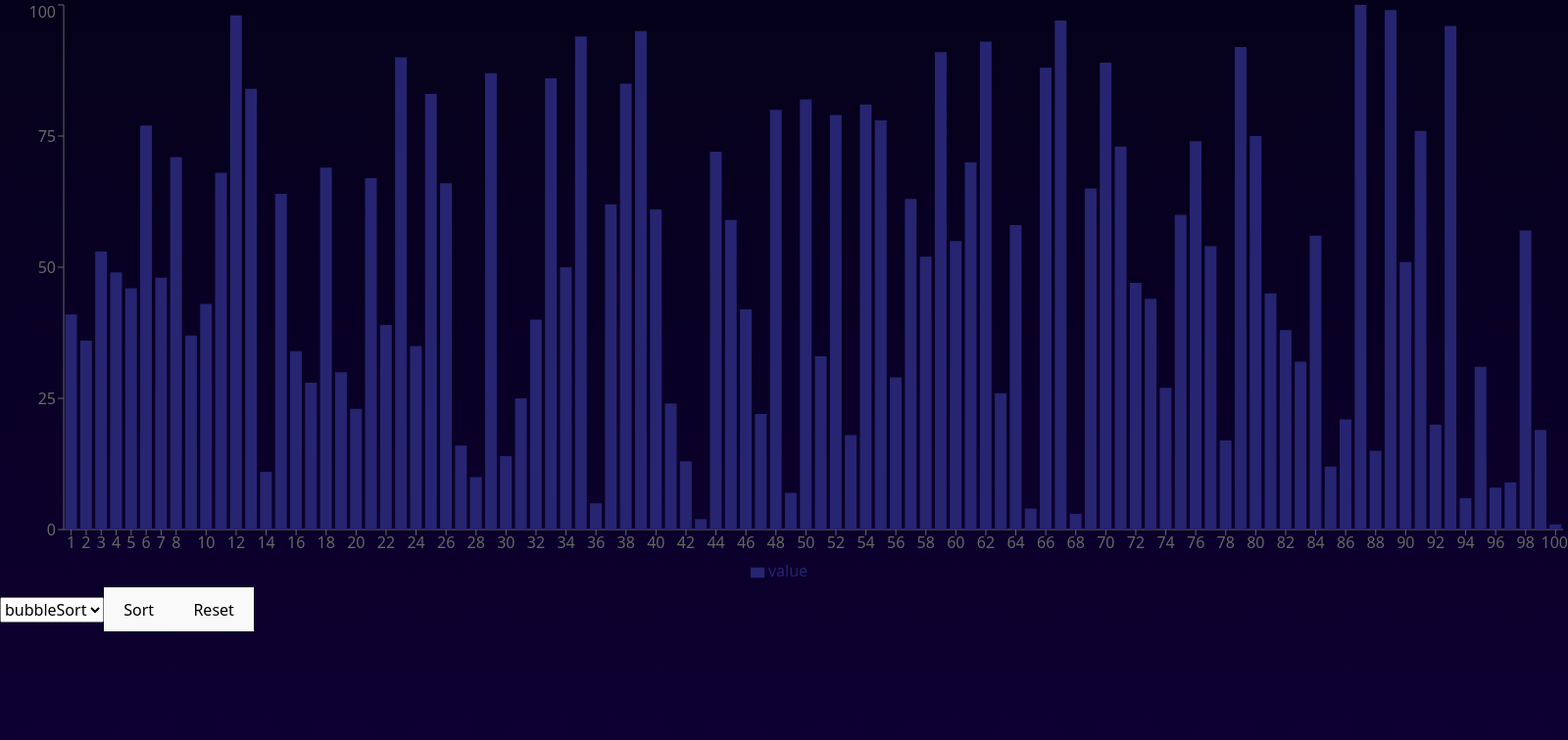
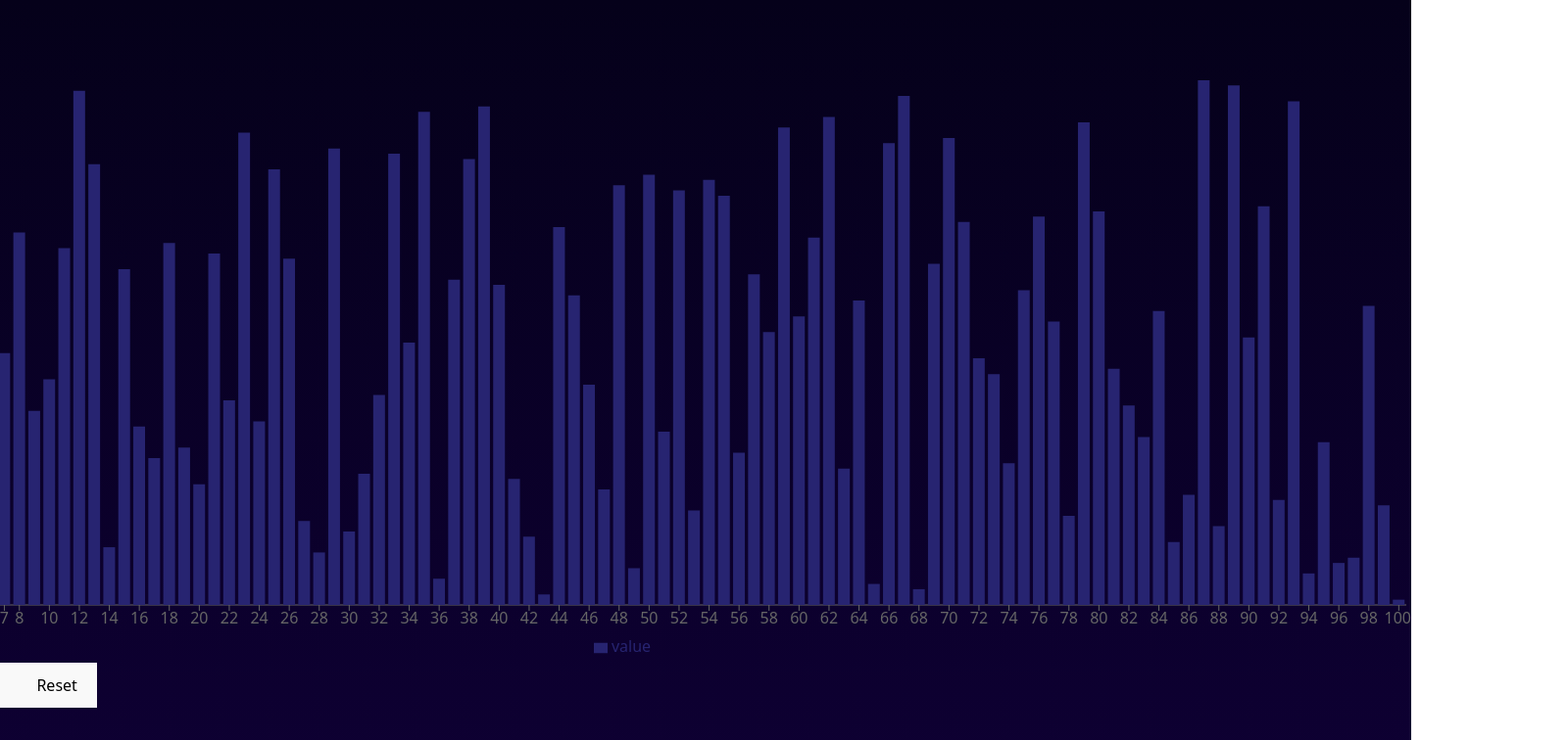
Before and after one commit to RicardoLocher/portfolio, a React (Vite) app: page /sortingVisualizer in a window 1280 px wide. Shown: the top 756 px of the page at 98% size, 1600 px wide, since content can reach past the window. Built offline with nearby package versions, Linux system fonts and the light colour scheme.

Commit message:
Centered the SortingVisualizer

```diff
--- /dev/null
+++ b/algoVisualisation/components/SortingPage.css
@@ -0,0 +1,20 @@
+
+.centerMain {
+    display: flex;
+    flex-direction: column;
+    align-items: center;
+    justify-content: center;
+    height: 100vh;
+    width: 100vw;
+    background-color: transparent;
+}
+
+.MainContainer {
+    display: flex;
+    flex-direction: column;
+    align-items: center;
+    justify-content: center;
+    height: 60vh;
+    width: 70vw;
+    background-color: transparent;
+}
--- /dev/null
+++ b/algoVisualisation/components/SortingPage.tsx
@@ -0,0 +1,14 @@
+import SortingVisualizer from "./SortingVisualizer"
+import './SortingPage.css'
+
+export function SortingPage() {
+
+    return (
+        <div className="centerMain">
+            <div className="MainContainer">
+                <SortingVisualizer />
+            </div>
+        </div>
+    )
+
+}
--- a/algoVisualisation/components/SortingVisualizer.tsx
+++ b/algoVisualisation/components/SortingVisualizer.tsx
@@ -34,6 +34,7 @@ function SortingVisualizer() {
   return (
     <div>
       <ColumnChart data={data.map((value, index) => ({ name: index + 1, value }))} />
+
       <select value={selectedAlgorithm} onChange={(e) => setSelectedAlgorithm(e.target.value)}>
         {Object.keys(algorithms).map((algo) => (
           <option key={algo} value={algo}>
--- a/src/Home.tsx
+++ b/src/Home.tsx
@@ -8,7 +8,7 @@ import { Projects } from './components/Projects/Projects.tsx';
 
 export function Home() {
     return (
-        <div className='customRow'>
+    <div className='customRow'>
         <div className='hauptInfo'>
           <div className='stickyDiv'>
             <Heading />
@@ -33,6 +33,6 @@ export function Home() {
            <Projects />
           </Parallax>
         </div>
-      </div>
+    </div>
     )
 }
--- a/src/main.tsx
+++ b/src/main.tsx
@@ -6,7 +6,7 @@ import ReactDOM from 'react-dom/client';
 import { Projects } from './components/Projects/Projects.tsx';
 import { StarBackground } from './components/background/StarBackground.tsx';
 import { CustomStarBackground } from './components/background/StarBackground2.tsx';
-import SortingVisualizer  from '../algoVisualisation/components/SortingVisualizer.tsx';
+import { SortingPage }  from '../algoVisualisation/components/SortingPage.tsx';
 import { Home } from './Home.tsx'
 import { BrowserRouter, Route, Routes } from 'react-router-dom';
 
@@ -97,7 +97,7 @@ function App() {
       <CustomStarBackground height={height} count1={100} count2={100} />
       <BrowserRouter>
         <Routes>
-          <Route path='/sortingVisualizer' element={<SortingVisualizer />} />
+          <Route path='/sortingVisualizer' element={<SortingPage />} />
           <Route path='/' element={<Home />} />
         </Routes>
       </BrowserRouter>
```
